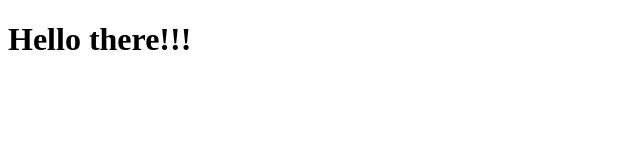
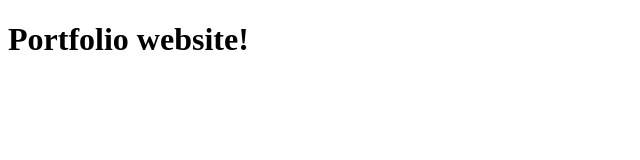
Before and after one commit to SashoV/SashoV.github.io, a plain HTML site: page index.html in a window 1280 px wide. Shown: the whole page, without its empty margins (0-640 px from the left). Drawn offline with Linux system fonts and the light colour scheme.

Commit message:
Update index.html

```diff
--- a/index.html
+++ b/index.html
@@ -6,6 +6,6 @@
     <title>Portfolio test</title>
 </head>
 <body>
-    <h1>Hello there!!!</h1>
+    <h1>Portfolio website!</h1>
 </body>
 </html>
```
